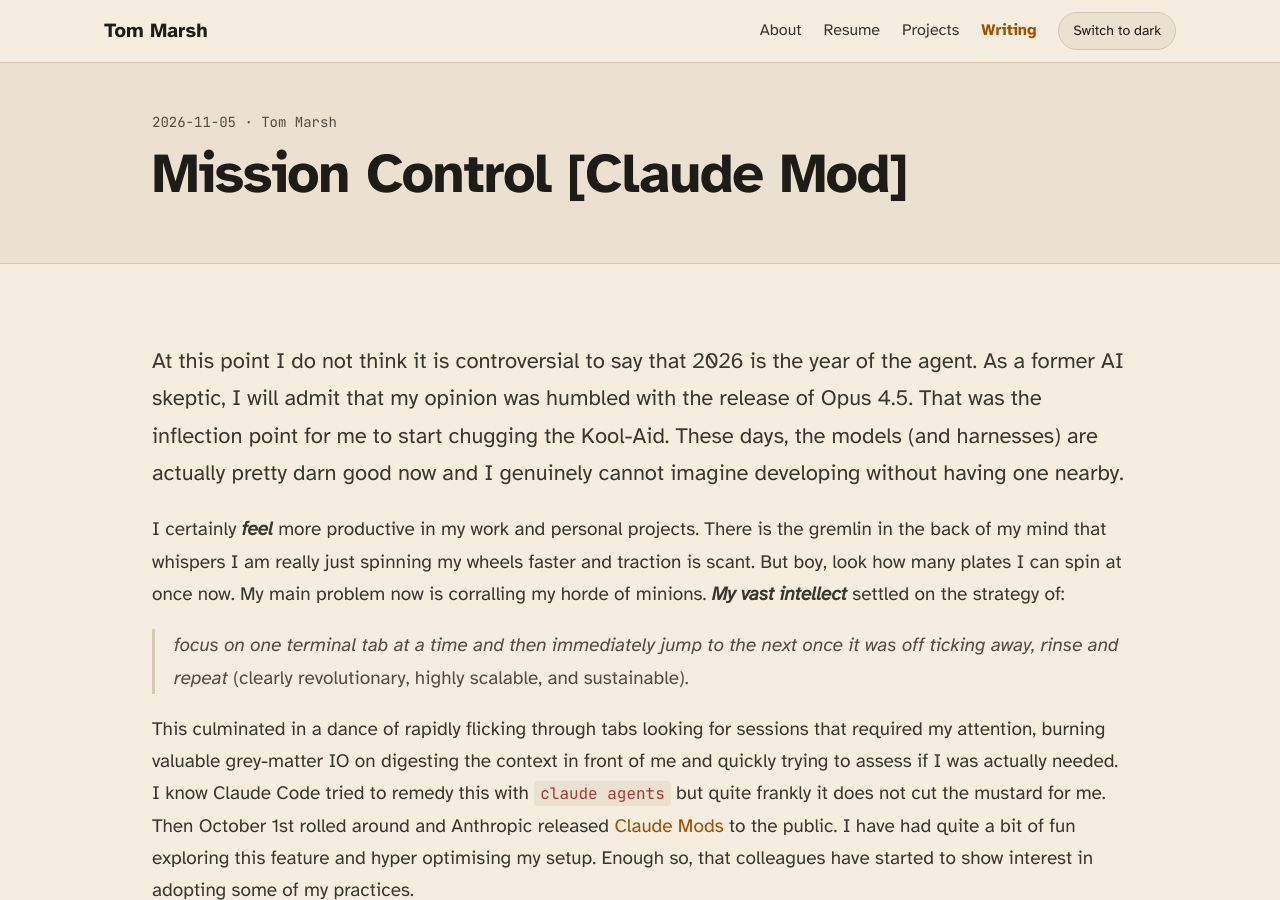
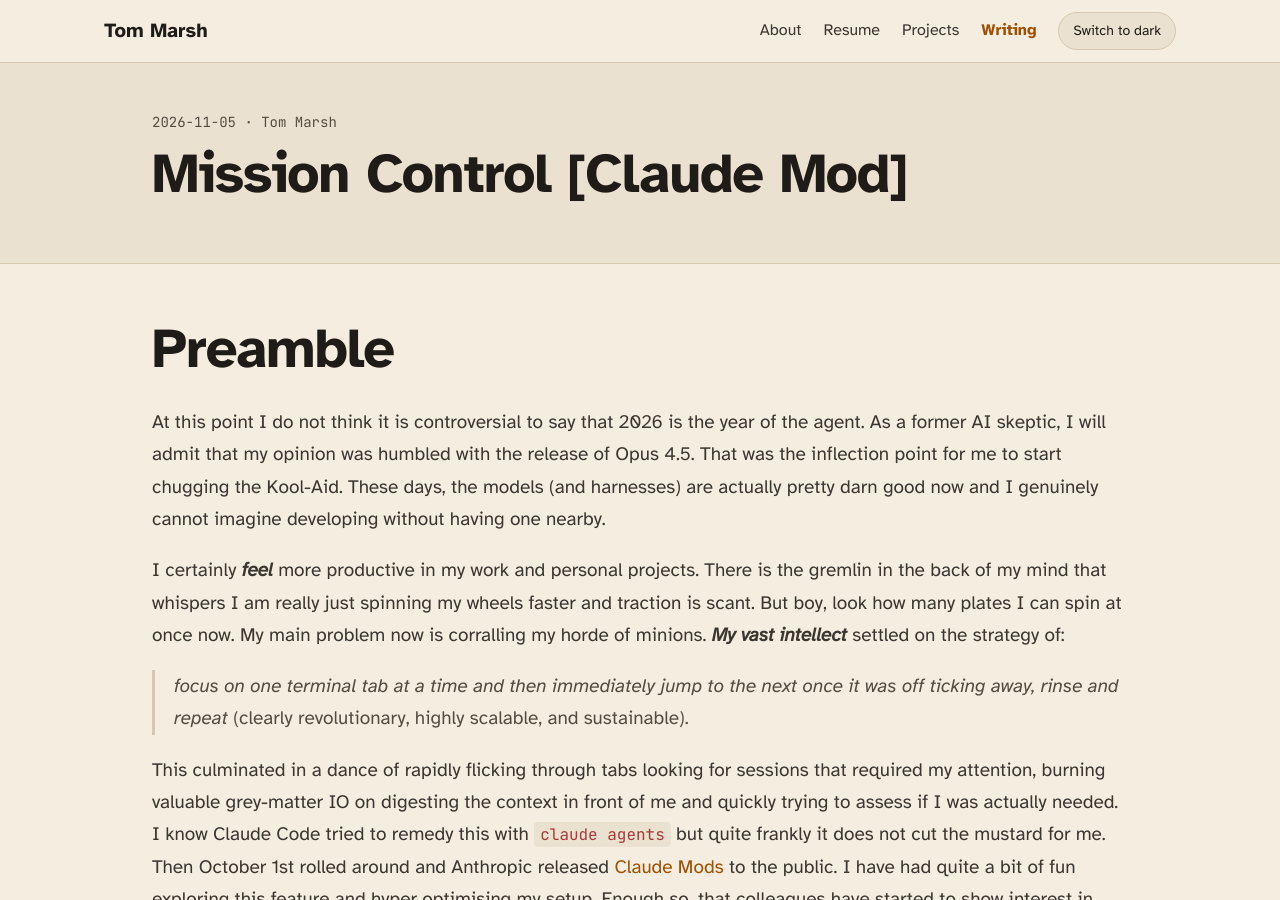
Before and after one commit to Graphight/Graphight.github.io, a Jekyll site: the page built from articles/2026-11-05_ModMissionControl.md, in a window 1280 px wide and 900 px high. Built offline with Jekyll 4.4.1, drawn with Linux system fonts in a browser that asks for light colours.

Commit message:
article: add a preamble section header

```diff
--- a/articles/2026-11-05_ModMissionControl.md
+++ b/articles/2026-11-05_ModMissionControl.md
@@ -5,6 +5,8 @@
 author: Tom Marsh
 published: true
 ---
+
+# Preamble
 
 At this point I do not think it is controversial to say that 2026 is the year of the agent.
 As a former AI skeptic, I will admit that my opinion was humbled with the release of Opus 4.5.
```
